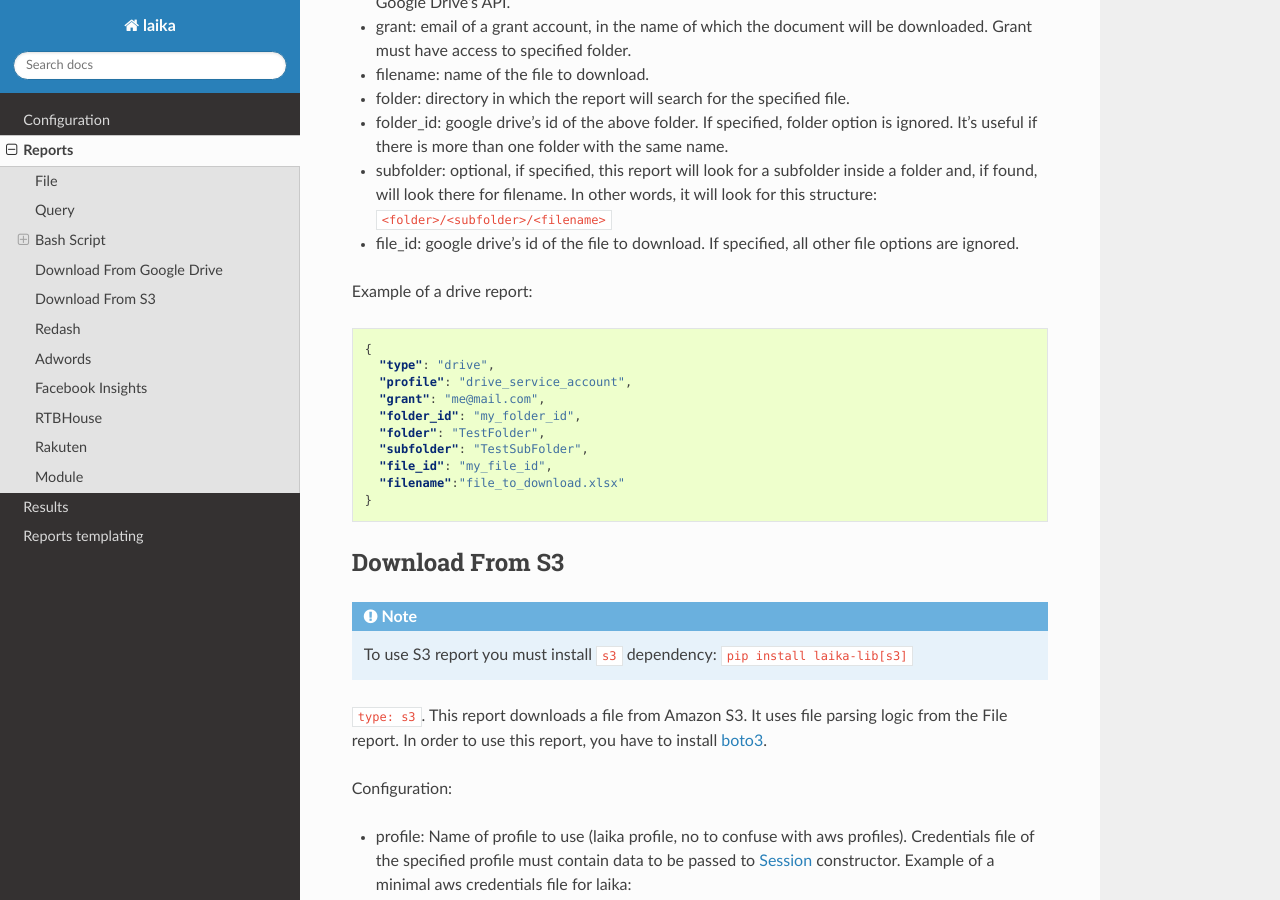
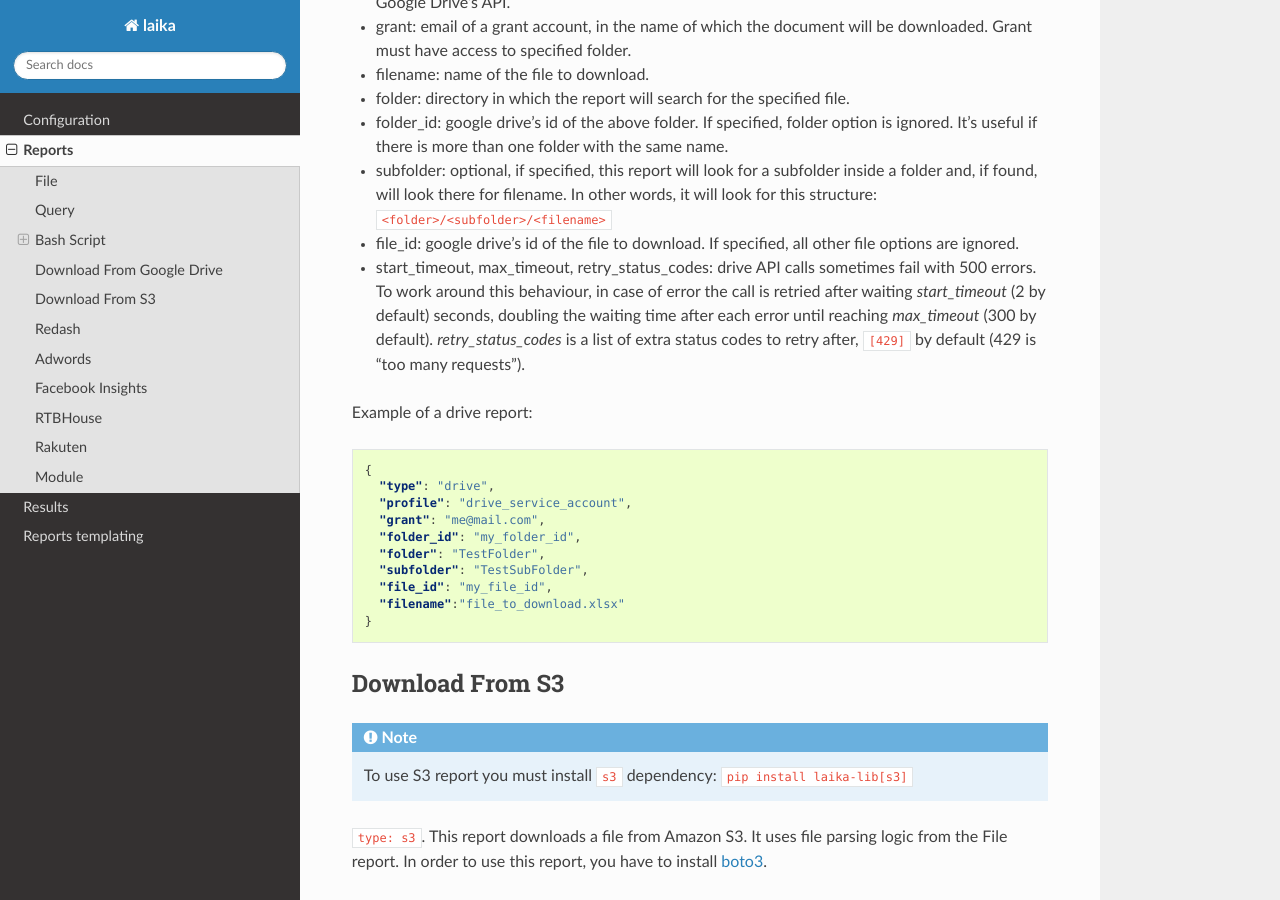
Before and after one commit to trocafone/laika, a Sphinx documentation site: the page built from docs/reports.rst, in a window 1280 px wide and 900 px high, scrolled down 3135 px. Built offline with Sphinx 7.4.7 and the Read the Docs theme 2.0.0, drawn with Linux system fonts in a browser that asks for light colours.

Commit message:
Add docs on new drive calls configurations

```diff
--- a/docs/reports.rst
+++ b/docs/reports.rst
@@ -167,6 +167,13 @@ Configuration:
    ``<folder>/<subfolder>/<filename>``
 -  file\_id: google drive's id of the file to download. If specified,
    all other file options are ignored.
+-  start_timeout, max_timeout, retry_status_codes: drive API calls sometimes
+   fail with 500 errors. To work around this behaviour, in case of error the
+   call is retried after waiting *start_timeout* (2 by default) seconds,
+   doubling the waiting time after each error until reaching *max_timeout* (300
+   by default). *retry_status_codes* is a list of extra status codes to retry
+   after, ``[429]`` by default (429 is "too many requests").
+
 
 Example of a drive report:
 
--- a/docs/results.rst
+++ b/docs/results.rst
@@ -108,6 +108,12 @@ configurations:
    Must have access to specified folder.
 -  mime_type: Media type of the file to be uploaded. If none is specified
    it will take the type of the filename extension.
+-  start_timeout, max_timeout, retry_status_codes: drive API calls sometimes
+   fail with 500 errors. To work around this behaviour, in case of error the
+   call is retried after waiting *start_timeout* (2 by default) seconds,
+   doubling the waiting time after each error until reaching *max_timeout* (300
+   by default). *retry_status_codes* is a list of extra status codes to retry
+   after, ``[429]`` by default (429 is "too many requests").
 
 Example of drive result:
 
```
